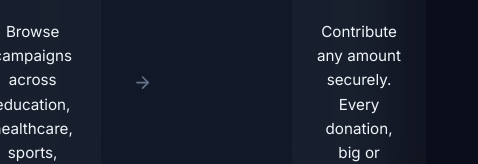
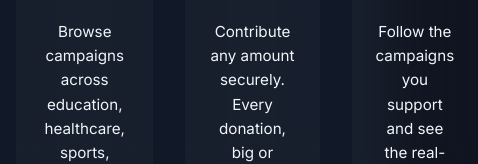
Before and after one commit to coder-ashwani/CharityWave, a React (Vite) app in the folder charitywave-frontend/: page / in a window 390 px wide. Shown: the part 1811-1975 px from the top of the page, 478 px wide, since content can reach past the window. Built offline with nearby package versions, Linux system fonts and the light colour scheme; no server answers.

Commit message:
Restored layout fixes for Steps section

```diff
--- a/charitywave-frontend/src/pages/Home.css
+++ b/charitywave-frontend/src/pages/Home.css
@@ -369,10 +369,12 @@
 }
 
 .steps-grid {
-  display: flex;
+  display: grid;
+  grid-template-columns: 1fr auto 1fr auto 1fr;
   align-items: center;
-  justify-content: center;
-  gap: 20px;
+  gap: 15px;
+  max-width: 1100px;
+  margin: 0 auto;
 }
 
 .step-card {
@@ -529,11 +531,12 @@
   }
 
   .steps-grid {
-    flex-direction: column;
+    grid-template-columns: 1fr;
+    gap: 32px;
   }
 
   .step-connector {
-    transform: rotate(90deg);
+    display: none;
   }
 }
 
```
